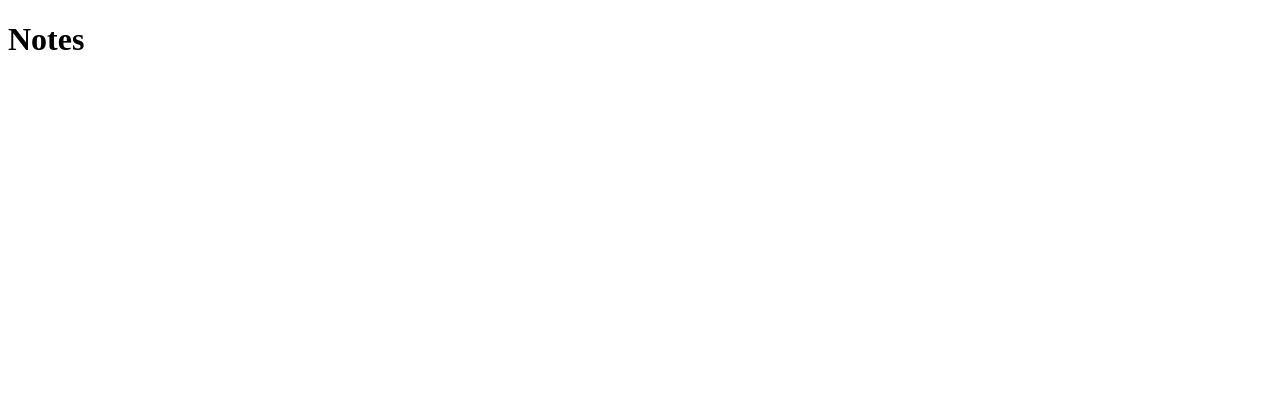
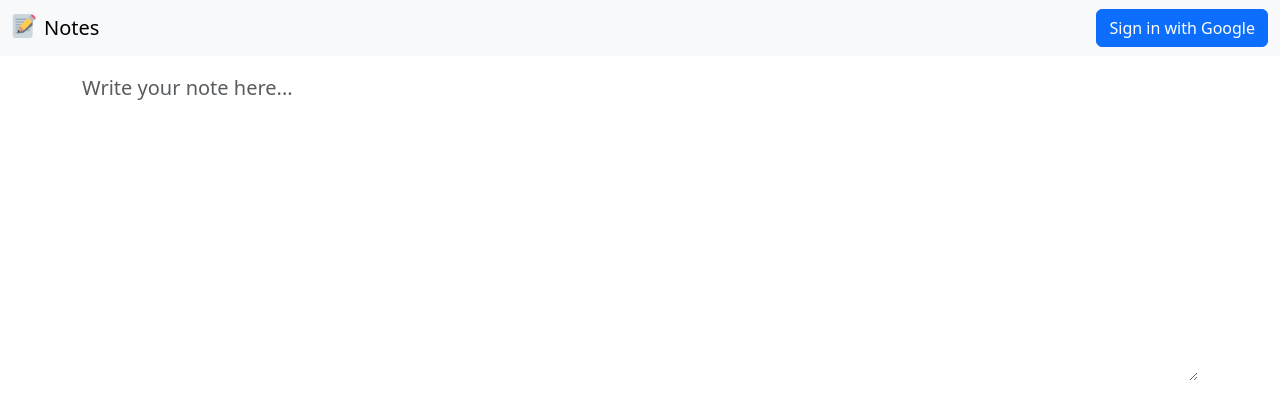
Before and after one commit to mendelgordon/Notes, a React (Vite) app: page / in a window 1280 px wide. Shown: the top 418 px of the page. Built offline with nearby package versions, Linux system fonts and the light colour scheme; no server answers.

Commit message:
Add bootstrap, firebase (google) login

```diff
--- a/package.json
+++ b/package.json
@@ -10,6 +10,8 @@
     "preview": "vite preview"
   },
   "dependencies": {
+    "@popperjs/core": "^2.11.8",
+    "bootstrap": "^5.3.0",
     "firebase": "^9.23.0",
     "react": "^18.2.0",
     "react-dom": "^18.2.0"
@@ -22,6 +24,7 @@
     "eslint-plugin-react": "^7.32.2",
     "eslint-plugin-react-hooks": "^4.6.0",
     "eslint-plugin-react-refresh": "^0.3.4",
+    "sass": "^1.63.6",
     "vite": "^4.3.9"
   }
 }
--- a/src/App.jsx
+++ b/src/App.jsx
@@ -1,7 +1,26 @@
+import "./scss/styles.scss";
+// import * as bootstrap from "bootstrap";
+import { Auth } from "./auth/auth";
+
 export const App = () => {
 	return (
-		<div>
-			<h1>Notes</h1>
-		</div>
+		<>
+			<nav className="navbar bg-body-tertiary">
+				<div className="container-fluid">
+					<a className="navbar-brand" href="#">
+						<img src="../favicon_io/favicon-32x32.png" alt="Logo" width="24" height="24" className="d-inline-block align-text-top" />
+						<span className="ms-2">Notes</span>
+					</a>
+					<Auth />
+				</div>
+			</nav>
+			<main className="container">
+				<div className="row">
+					<div className="col gy-2">
+						<textarea className="form-control form-control-lg form-control-plaintext" id="note" rows="10" placeholder="Write your note here..."></textarea>
+					</div>
+				</div>
+			</main>
+		</>
 	);
 };
--- /dev/null
+++ b/src/auth/auth.jsx
@@ -0,0 +1,56 @@
+import { useEffect } from "react";
+import { onAuthStateChanged, GoogleAuthProvider, signInWithRedirect, signOut } from "firebase/auth";
+import { auth } from "../config/firebase";
+
+const provider = new GoogleAuthProvider();
+
+const signInWithGoogle = () => {
+	signInWithRedirect(auth, provider)
+		.then(() => {
+			// Redirected successfully
+		})
+		.catch((error) => {
+			console.error(error);
+		});
+};
+
+const signOutUser = () => {
+	signOut(auth)
+		.then(() => {
+			// Sign-out successful.
+		})
+		.catch((error) => {
+			console.error(error);
+		});
+};
+
+export const Auth = () => {
+	useEffect(() => {
+		const unsubscribe = onAuthStateChanged(auth, (user) => {
+			if (user) {
+				console.log("User is signed in:");
+				console.log(user);
+			} else {
+				console.log("User is not signed in");
+			}
+		});
+
+		return () => {
+			unsubscribe();
+		};
+	}, []);
+
+	return (
+		<div>
+			{auth.currentUser ? (
+				<button className="btn btn-primary" onClick={signOutUser}>
+					Sign out
+				</button>
+			) : (
+				<button className="btn btn-primary" onClick={signInWithGoogle}>
+					Sign in with Google
+				</button>
+			)}
+		</div>
+	);
+};
--- a/src/config/firebase.js
+++ b/src/config/firebase.js
@@ -1,4 +1,6 @@
 import { initializeApp } from "firebase/app";
+import { getAuth } from "firebase/auth";
+import { getFirestore } from "firebase/firestore";
 
 const firebaseConfig = {
   apiKey: "AIzaSyAv0Ym6pqkZDfM2BTjXDgGOz6VVlJV3djs",
@@ -10,3 +12,7 @@ const firebaseConfig = {
 };
 
 const app = initializeApp(firebaseConfig);
+const auth = getAuth(app);
+const db = getFirestore(app);
+
+export { auth, db };
--- /dev/null
+++ b/src/scss/styles.scss
@@ -0,0 +1 @@
+@import "bootstrap/scss/bootstrap";
```
Also changed, not shown: 1 other file (tests, documents, lock files or other folders).
